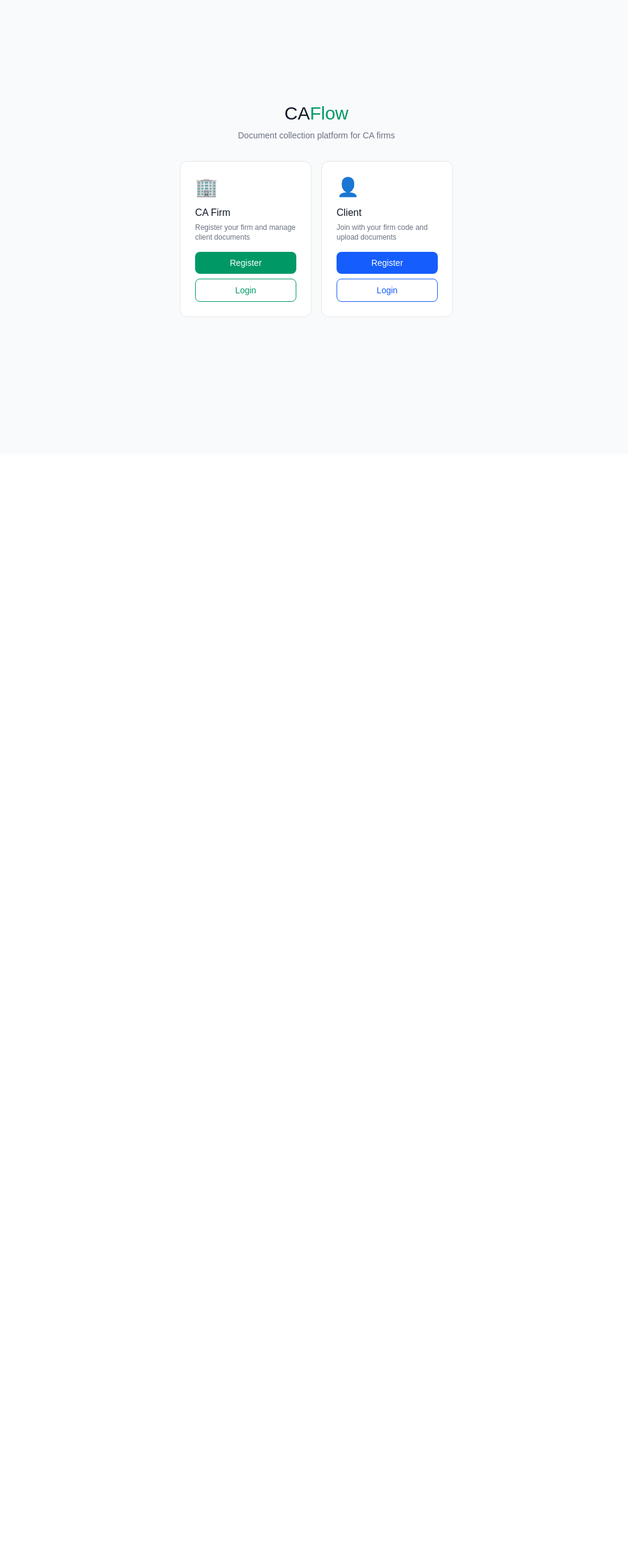
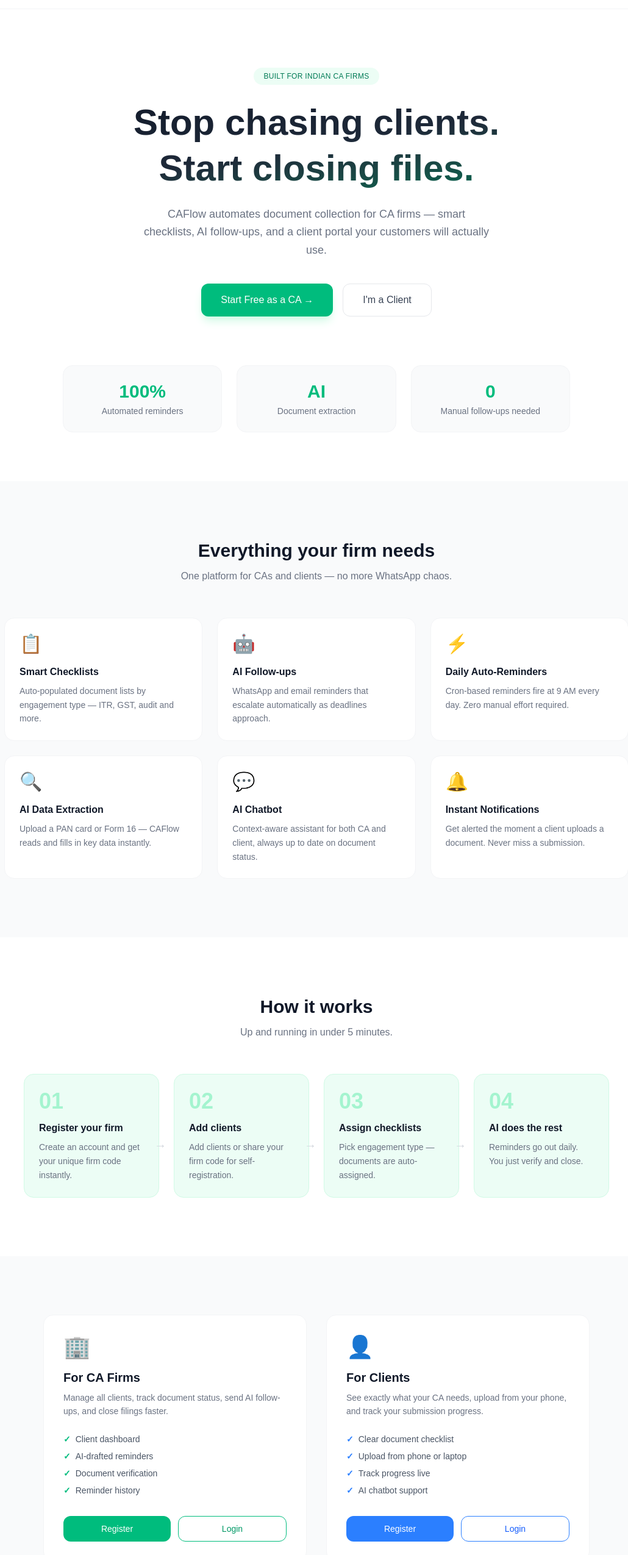
Before and after one commit to kumarsarin77/caflow, a Next.js app: page / in a window 1280 px wide. Shown: the part 56-2606 px from the top of the page at 61% size, without its empty margins (121-1151 px from the left). Before the commit the page ends 800 px from the top, so only its background shows below. Built offline with nearby package versions, Linux system fonts and the light colour scheme.

Commit message:
landing page

```diff
--- a/app/page.tsx
+++ b/app/page.tsx
@@ -3,58 +3,185 @@
 
 export default function Home() {
   const router = useRouter()
+
   return (
-    <main className="min-h-screen bg-gray-50 flex items-center justify-center p-4">
-      <div className="max-w-md w-full">
-        <div className="text-center mb-8">
-          <h1 className="text-3xl font-medium text-gray-900">
-            CA<span className="text-emerald-600">Flow</span>
-          </h1>
-          <p className="text-gray-500 mt-2 text-sm">
-            Document collection platform for CA firms
-          </p>
-        </div>
-        <div className="grid grid-cols-2 gap-4">
-          <div className="bg-white border border-gray-200 rounded-xl p-6">
-            <div className="text-3xl mb-3">🏢</div>
-            <h2 className="font-medium text-gray-900 mb-1">CA Firm</h2>
-            <p className="text-xs text-gray-500 mb-4">
-              Register your firm and manage client documents
-            </p>
-            <div className="flex flex-col gap-2">
+    <main className="min-h-screen bg-white text-gray-900">
+
+      {/* NAV */}
+      <nav className="flex items-center justify-between px-8 py-4 border-b border-gray-100 sticky top-0 bg-white/90 backdrop-blur-sm z-50">
+        <span className="text-xl font-semibold tracking-tight">
+          CA<span className="text-emerald-500">Flow</span>
+        </span>
+        <div className="flex gap-3">
+          <button
+            onClick={() => router.push('/ca/login')}
+            className="text-sm text-gray-600 border border-gray-200 px-4 py-2 rounded-lg hover:bg-gray-50">
+            CA Login
+          </button>
           <button
             onClick={() => router.push('/ca/register')}
-                className="w-full bg-emerald-600 text-white text-sm py-2 rounded-lg hover:bg-emerald-700">
-                Register
-              </button>
-              <button
-                onClick={() => router.push('/ca/login')}
-                className="w-full border border-emerald-600 text-emerald-600 text-sm py-2 rounded-lg hover:bg-emerald-50">
-                Login
+            className="text-sm bg-emerald-500 text-white px-4 py-2 rounded-lg hover:bg-emerald-600">
+            Get Started Free
           </button>
         </div>
+      </nav>
+
+      {/* HERO */}
+      <section className="max-w-5xl mx-auto px-8 pt-24 pb-20 text-center">
+        <div className="inline-block bg-emerald-50 text-emerald-700 text-xs font-medium px-4 py-1.5 rounded-full mb-6 tracking-wide uppercase">
+          Built for Indian CA Firms
         </div>
-          <div className="bg-white border border-gray-200 rounded-xl p-6">
-            <div className="text-3xl mb-3">👤</div>
-            <h2 className="font-medium text-gray-900 mb-1">Client</h2>
-            <p className="text-xs text-gray-500 mb-4">
-              Join with your firm code and upload documents
+        <h1 className="text-5xl md:text-6xl font-bold leading-tight mb-6 bg-gradient-to-br from-gray-900 via-gray-800 to-emerald-700 bg-clip-text text-transparent">
+          Stop chasing clients.<br />Start closing files.
+        </h1>
+        <p className="text-lg text-gray-500 max-w-xl mx-auto mb-10 leading-relaxed">
+          CAFlow automates document collection for CA firms — smart checklists, AI follow-ups, and a client portal your customers will actually use.
         </p>
-            <div className="flex flex-col gap-2">
+        <div className="flex flex-col sm:flex-row gap-4 justify-center">
           <button
-                onClick={() => router.push('/client/register')}
-                className="w-full bg-blue-600 text-white text-sm py-2 rounded-lg hover:bg-blue-700">
-                Register
+            onClick={() => router.push('/ca/register')}
+            className="bg-emerald-500 text-white text-base font-medium px-8 py-3.5 rounded-xl hover:bg-emerald-600 shadow-lg shadow-emerald-100 transition-all">
+            Start Free as a CA →
           </button>
           <button
             onClick={() => router.push('/client/login')}
-                className="w-full border border-blue-600 text-blue-600 text-sm py-2 rounded-lg hover:bg-blue-50">
-                Login
+            className="bg-white text-gray-700 text-base font-medium px-8 py-3.5 rounded-xl border border-gray-200 hover:bg-gray-50 transition-all">
+            I'm a Client
           </button>
+        </div>
+      </section>
+
+      {/* STATS */}
+      <section className="max-w-4xl mx-auto px-8 pb-20">
+        <div className="grid grid-cols-3 gap-6">
+          {[
+            { num: '100%', label: 'Automated reminders' },
+            { num: 'AI', label: 'Document extraction' },
+            { num: '0', label: 'Manual follow-ups needed' },
+          ].map((s) => (
+            <div key={s.label} className="bg-gray-50 rounded-2xl p-6 text-center border border-gray-100">
+              <div className="text-3xl font-bold text-emerald-500 mb-1">{s.num}</div>
+              <div className="text-sm text-gray-500">{s.label}</div>
+            </div>
+          ))}
+        </div>
+      </section>
+
+      {/* FEATURES */}
+      <section className="bg-gray-50 py-24 px-8">
+        <div className="max-w-5xl mx-auto">
+          <div className="text-center mb-14">
+            <h2 className="text-3xl font-bold mb-3">Everything your firm needs</h2>
+            <p className="text-gray-500 text-base max-w-md mx-auto">One platform for CAs and clients — no more WhatsApp chaos.</p>
+          </div>
+          <div className="grid grid-cols-1 md:grid-cols-3 gap-6">
+            {[
+              { icon: '📋', title: 'Smart Checklists', desc: 'Auto-populated document lists by engagement type — ITR, GST, audit and more.' },
+              { icon: '🤖', title: 'AI Follow-ups', desc: 'WhatsApp and email reminders that escalate automatically as deadlines approach.' },
+              { icon: '⚡', title: 'Daily Auto-Reminders', desc: 'Cron-based reminders fire at 9 AM every day. Zero manual effort required.' },
+              { icon: '🔍', title: 'AI Data Extraction', desc: 'Upload a PAN card or Form 16 — CAFlow reads and fills in key data instantly.' },
+              { icon: '💬', title: 'AI Chatbot', desc: 'Context-aware assistant for both CA and client, always up to date on document status.' },
+              { icon: '🔔', title: 'Instant Notifications', desc: 'Get alerted the moment a client uploads a document. Never miss a submission.' },
+            ].map((f) => (
+              <div key={f.title} className="bg-white rounded-2xl p-6 border border-gray-100 hover:shadow-md transition-all">
+                <div className="text-3xl mb-4">{f.icon}</div>
+                <h3 className="font-semibold text-gray-900 mb-2">{f.title}</h3>
+                <p className="text-sm text-gray-500 leading-relaxed">{f.desc}</p>
+              </div>
+            ))}
+          </div>
+        </div>
+      </section>
+
+      {/* HOW IT WORKS */}
+      <section className="py-24 px-8 max-w-5xl mx-auto">
+        <div className="text-center mb-14">
+          <h2 className="text-3xl font-bold mb-3">How it works</h2>
+          <p className="text-gray-500 text-base max-w-md mx-auto">Up and running in under 5 minutes.</p>
+        </div>
+        <div className="grid grid-cols-1 md:grid-cols-4 gap-6">
+          {[
+            { step: '01', title: 'Register your firm', desc: 'Create an account and get your unique firm code instantly.' },
+            { step: '02', title: 'Add clients', desc: 'Add clients or share your firm code for self-registration.' },
+            { step: '03', title: 'Assign checklists', desc: 'Pick engagement type — documents are auto-assigned.' },
+            { step: '04', title: 'AI does the rest', desc: 'Reminders go out daily. You just verify and close.' },
+          ].map((s, i) => (
+            <div key={s.step} className="relative">
+              <div className="bg-emerald-50 rounded-2xl p-6 h-full border border-emerald-100">
+                <div className="text-4xl font-bold text-emerald-200 mb-3">{s.step}</div>
+                <h3 className="font-semibold text-gray-900 mb-2">{s.title}</h3>
+                <p className="text-sm text-gray-500 leading-relaxed">{s.desc}</p>
+              </div>
+              {i < 3 && (
+                <div className="hidden md:block absolute top-1/2 -right-3 text-gray-300 text-xl z-10">→</div>
+              )}
+            </div>
+          ))}
+        </div>
+      </section>
+
+      {/* FOR BOTH */}
+      <section className="bg-gray-50 py-24 px-8">
+        <div className="max-w-4xl mx-auto grid grid-cols-1 md:grid-cols-2 gap-8">
+          <div className="bg-white rounded-2xl p-8 border border-gray-100">
+            <div className="text-4xl mb-4">🏢</div>
+            <h3 className="text-xl font-bold mb-2">For CA Firms</h3>
+            <p className="text-gray-500 text-sm mb-6 leading-relaxed">Manage all clients, track document status, send AI follow-ups, and close filings faster.</p>
+            <ul className="space-y-2 mb-8">
+              {['Client dashboard', 'AI-drafted reminders', 'Document verification', 'Reminder history'].map(i => (
+                <li key={i} className="flex items-center gap-2 text-sm text-gray-600">
+                  <span className="text-emerald-500 font-bold">✓</span> {i}
+                </li>
+              ))}
+            </ul>
+            <div className="flex gap-3">
+              <button onClick={() => router.push('/ca/register')} className="flex-1 bg-emerald-500 text-white text-sm py-2.5 rounded-xl hover:bg-emerald-600">Register</button>
+              <button onClick={() => router.push('/ca/login')} className="flex-1 border border-emerald-500 text-emerald-600 text-sm py-2.5 rounded-xl hover:bg-emerald-50">Login</button>
+            </div>
+          </div>
+          <div className="bg-white rounded-2xl p-8 border border-gray-100">
+            <div className="text-4xl mb-4">👤</div>
+            <h3 className="text-xl font-bold mb-2">For Clients</h3>
+            <p className="text-gray-500 text-sm mb-6 leading-relaxed">See exactly what your CA needs, upload from your phone, and track your submission progress.</p>
+            <ul className="space-y-2 mb-8">
+              {['Clear document checklist', 'Upload from phone or laptop', 'Track progress live', 'AI chatbot support'].map(i => (
+                <li key={i} className="flex items-center gap-2 text-sm text-gray-600">
+                  <span className="text-blue-500 font-bold">✓</span> {i}
+                </li>
+              ))}
+            </ul>
+            <div className="flex gap-3">
+              <button onClick={() => router.push('/client/register')} className="flex-1 bg-blue-500 text-white text-sm py-2.5 rounded-xl hover:bg-blue-600">Register</button>
+              <button onClick={() => router.push('/client/login')} className="flex-1 border border-blue-500 text-blue-600 text-sm py-2.5 rounded-xl hover:bg-blue-50">Login</button>
             </div>
           </div>
         </div>
+      </section>
+
+      {/* CTA */}
+      <section className="py-24 px-8 text-center">
+        <div className="max-w-2xl mx-auto bg-gradient-to-br from-emerald-500 to-emerald-700 rounded-3xl p-14 shadow-xl shadow-emerald-100">
+          <h2 className="text-3xl font-bold text-white mb-4">Ready to transform your practice?</h2>
+          <p className="text-emerald-100 mb-8 text-base">Free to start. No credit card needed.</p>
+          <button
+            onClick={() => router.push('/ca/register')}
+            className="bg-white text-emerald-600 font-semibold px-10 py-3.5 rounded-xl hover:bg-emerald-50 transition-all text-base">
+            Get Started Free →
+          </button>
         </div>
+      </section>
+
+      {/* FOOTER */}
+      <footer className="border-t border-gray-100 py-8 px-8 flex items-center justify-between text-sm text-gray-400">
+        <span>CA<span className="text-emerald-500">Flow</span></span>
+        <span>© 2026 CAFlow. Built for Indian CA firms.</span>
+        <div className="flex gap-6">
+          <span className="cursor-pointer hover:text-gray-600">Privacy</span>
+          <span className="cursor-pointer hover:text-gray-600">Terms</span>
+          <span className="cursor-pointer hover:text-gray-600">Contact</span>
+        </div>
+      </footer>
+
     </main>
   )
 }
```
Lines whose indentation alone changed are shown as unchanged.
